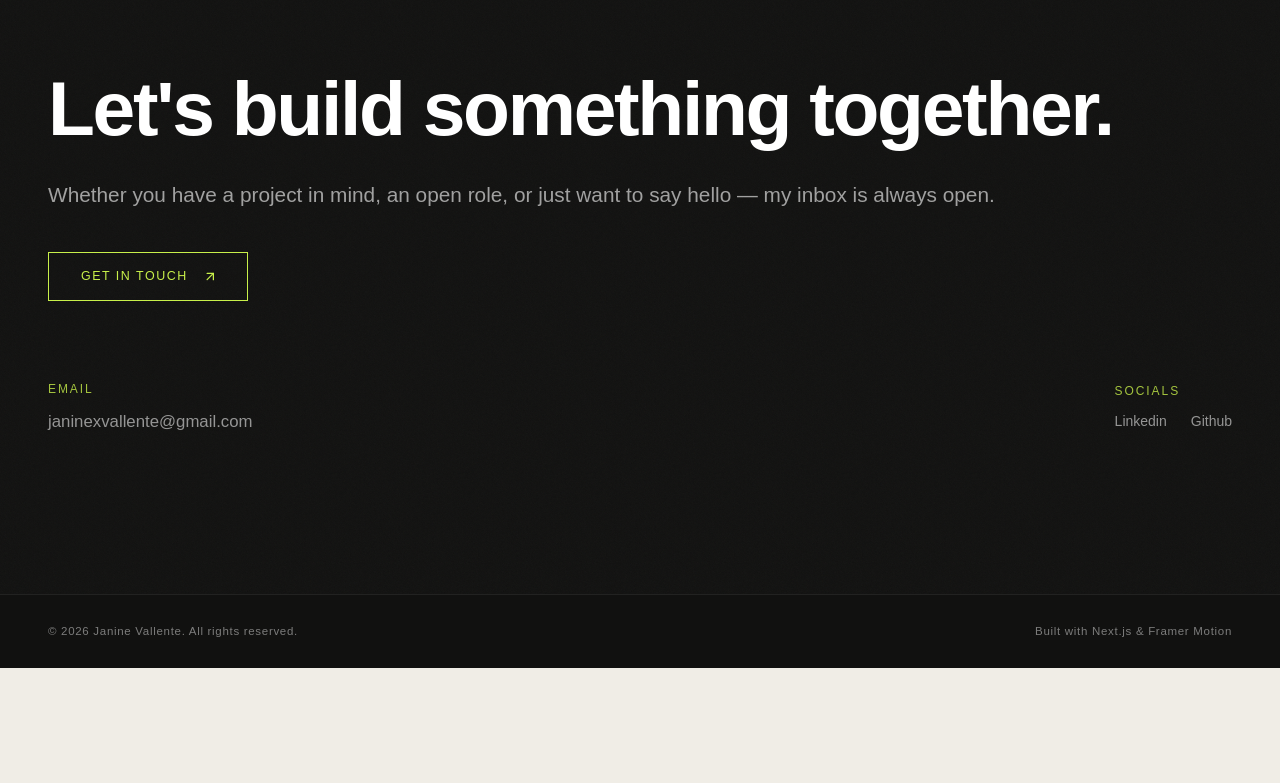
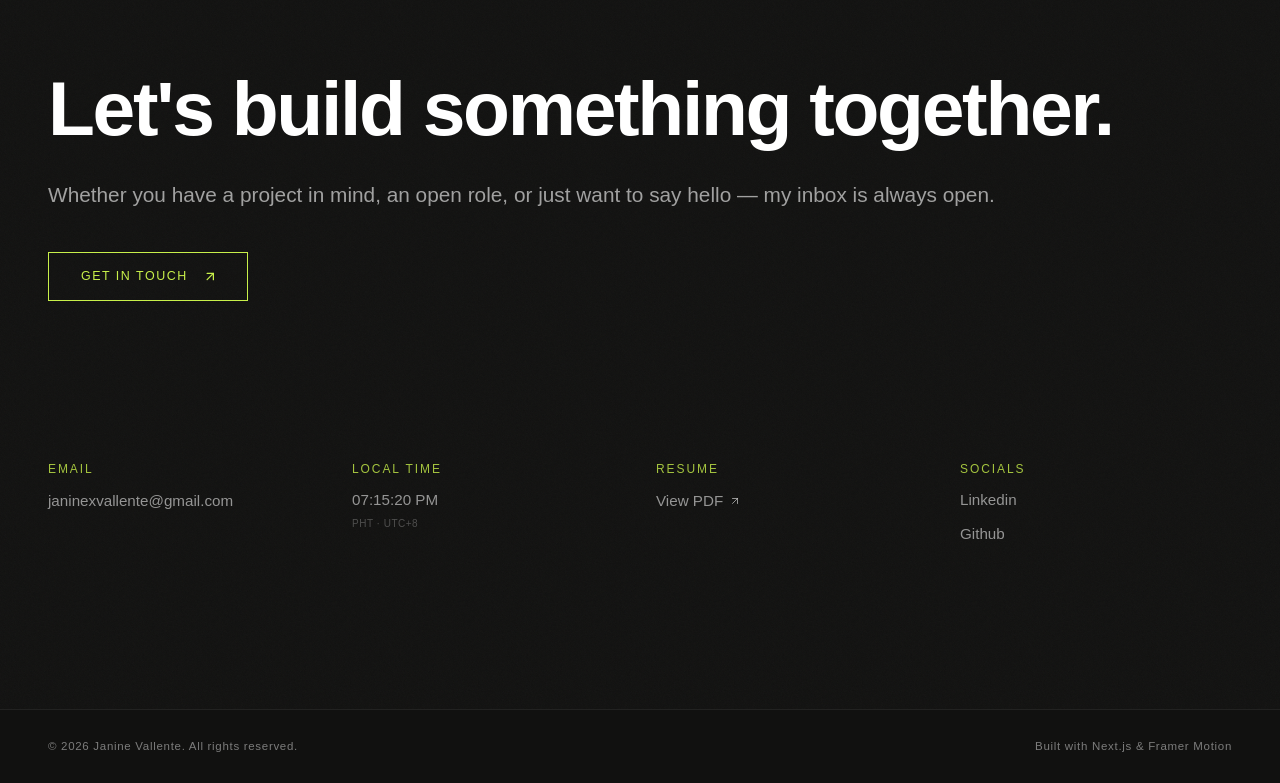
Before and after one commit to janinevallente/janinevallente-portfolio, a Next.js app: page / in a window 1280 px wide. Shown: the part 5148-5931 px from the top of the page. Before the commit the page ends 5816 px from the top, so only its background shows below. Built offline with nearby package versions, Linux system fonts and the light colour scheme.

Commit message:
enh: added local time, and view resume pdf

```diff
--- a/src/components/sections/Contact.tsx
+++ b/src/components/sections/Contact.tsx
@@ -1,12 +1,35 @@
 "use client";
 
-import { useRef } from "react";
+import { useRef, useState, useEffect } from "react";
 import { motion, useScroll, useTransform } from "framer-motion";
 import { ArrowUpRight } from "lucide-react";
 import { portfolio } from "@/lib/data";
 import WordReveal from "@/components/animations/WordReveal";
 import SectionReveal from "@/components/animations/SectionReveal";
 import FadeUp from "@/components/animations/FadeUp";
+
+function useLocalTime() {
+  const [time, setTime] = useState("");
+
+  useEffect(() => {
+    const update = () => {
+      setTime(
+        new Date().toLocaleTimeString("en-PH", {
+          timeZone: "Asia/Manila",
+          hour: "2-digit",
+          minute: "2-digit",
+          second: "2-digit",
+          hour12: true,
+        })
+      );
+    };
+    update();
+    const interval = setInterval(update, 1000);
+    return () => clearInterval(interval);
+  }, []);
+
+  return time;
+}
 
 export default function Contact() {
   const sectionRef = useRef<HTMLElement>(null);
@@ -15,6 +38,7 @@ export default function Contact() {
     offset: ["start end", "end end"],
   });
   const y = useTransform(scrollYProgress, [0, 1], ["6%", "0%"]);
+  const localTime = useLocalTime();
 
   return (
     <motion.section
@@ -50,7 +74,6 @@ export default function Contact() {
               transition={{ duration: 0.55, ease: [0.16, 1, 0.3, 1], delay: 0.2 }}
               className="flex items-center gap-2.5 px-4 py-2 rounded-full border border-accent-25 bg-accent-5"
             >
-              {/* Pulsing dot */}
               <span className="relative flex h-2 w-2">
                 <motion.span
                   className="absolute inline-flex h-full w-full rounded-full bg-accent"
@@ -85,7 +108,7 @@ export default function Contact() {
 
         {/* CTA button */}
         <FadeUp delay={0.26}>
-          <div className="mt-10 mb-20">
+          <div className="mt-10 mb-20 pb-10">
             <a
               href={`mailto:${portfolio.email}`}
               className="group inline-flex items-center gap-3 px-8 py-3.5 border border-accent font-body text-[0.78rem] tracking-widest-2 uppercase transition-all duration-300 hover:bg-accent hover:border-accent"
@@ -104,41 +127,68 @@ export default function Contact() {
           </div>
         </FadeUp>
 
-        {/* Bottom row — email + socials */}
+        {/* Bottom row — email + socials + time + resume */}
         <SectionReveal delay={0.12} direction="fade">
-          <div className="mt-10 flex flex-col md:flex-row items-start md:items-end justify-between gap-10">
-            {/* Email */}
+          <div className="mt-10 pt-10 grid grid-cols-2 md:grid-cols-4 gap-8 md:gap-8">
+
             <div>
               <p className="mb-3 text-xs font-body text-accent/80 tracking-widest-3 uppercase">
                 Email
               </p>
               <a
                 href={`mailto:${portfolio.email}`}
-                className="font-body font-light text-white-55 text-[clamp(0.88rem,1.4vw,1.05rem)] transition-colors duration-200 hover:text-accent border-b border-transparent hover:border-accent pb-0.5"
+                className="font-body font-light text-white/55 text-[clamp(0.8rem,1.2vw,0.95rem)] transition-colors duration-200 hover:text-accent border-b border-transparent hover:border-accent pb-0.5 break-all"
               >
                 {portfolio.email}
               </a>
             </div>
 
-            {/* Socials */}
+            <div>
+              <p className="mb-3 text-xs font-body text-accent/80 tracking-widest-3 uppercase">
+                Local Time
+              </p>
+              <p className="font-body font-light text-white/55 text-[clamp(0.8rem,1.2vw,0.95rem)] tabular-nums">
+                {localTime}
+              </p>
+              <p className="mt-1 font-body text-[10px] text-white/25 uppercase tracking-wider">
+                PHT · UTC+8
+              </p>
+            </div>
+
+            <div>
+              <p className="mb-3 text-xs font-body text-accent/80 tracking-widest-3 uppercase">
+                Resume
+              </p>
+              <a
+                href={portfolio.resumeUrl}
+                target="_blank"
+                rel="noopener noreferrer"
+                className="group inline-flex items-center gap-1.5 font-body font-light text-[clamp(0.8rem,1.2vw,0.95rem)] text-white/55 transition-colors duration-200 hover:text-accent border-b border-transparent hover:border-accent pb-0.5"
+              >
+                View PDF
+                <ArrowUpRight size={12} className="transition-transform duration-200 group-hover:translate-x-0.5 group-hover:-translate-y-0.5" />
+              </a>
+            </div>
+
             <div>
               <p className="mb-3 text-xs font-body text-accent/80 tracking-widest-3 uppercase">
                 Socials
               </p>
-              <div className="flex gap-6">
+              <div className="flex flex-col gap-2">
                 {Object.entries(portfolio.social).map(([platform, url]) => (
                   <a
                     key={platform}
                     href={url as string}
                     target="_blank"
                     rel="noopener noreferrer"
-                    className="font-body font-light text-sm capitalize text-white-55 transition-colors duration-200 hover:text-accent border-b border-transparent hover:border-accent pb-0.5"
+                    className="font-body font-light text-[clamp(0.8rem,1.2vw,0.95rem)] capitalize text-white/55 transition-colors duration-200 hover:text-accent border-b border-transparent hover:border-accent pb-0.5 w-fit"
                   >
                     {platform}
                   </a>
                 ))}
               </div>
             </div>
+
           </div>
         </SectionReveal>
       </div>
```
